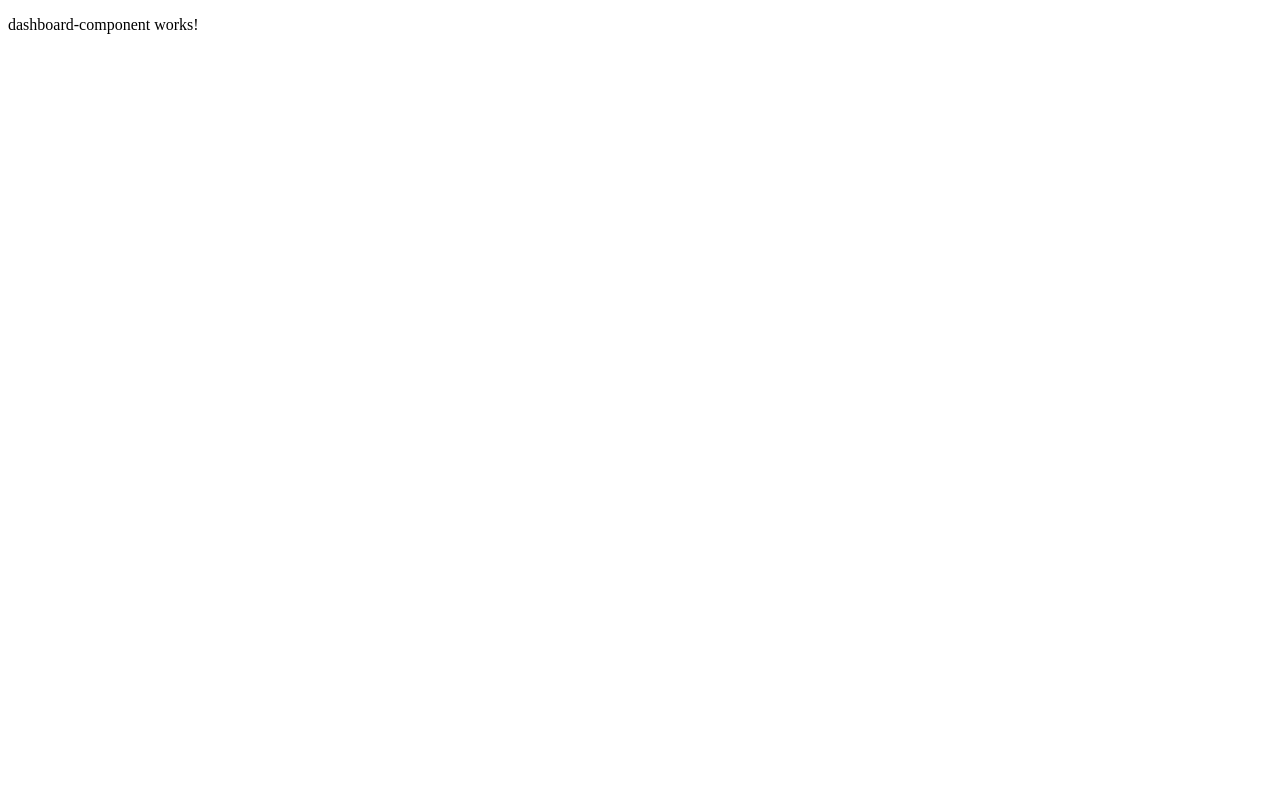
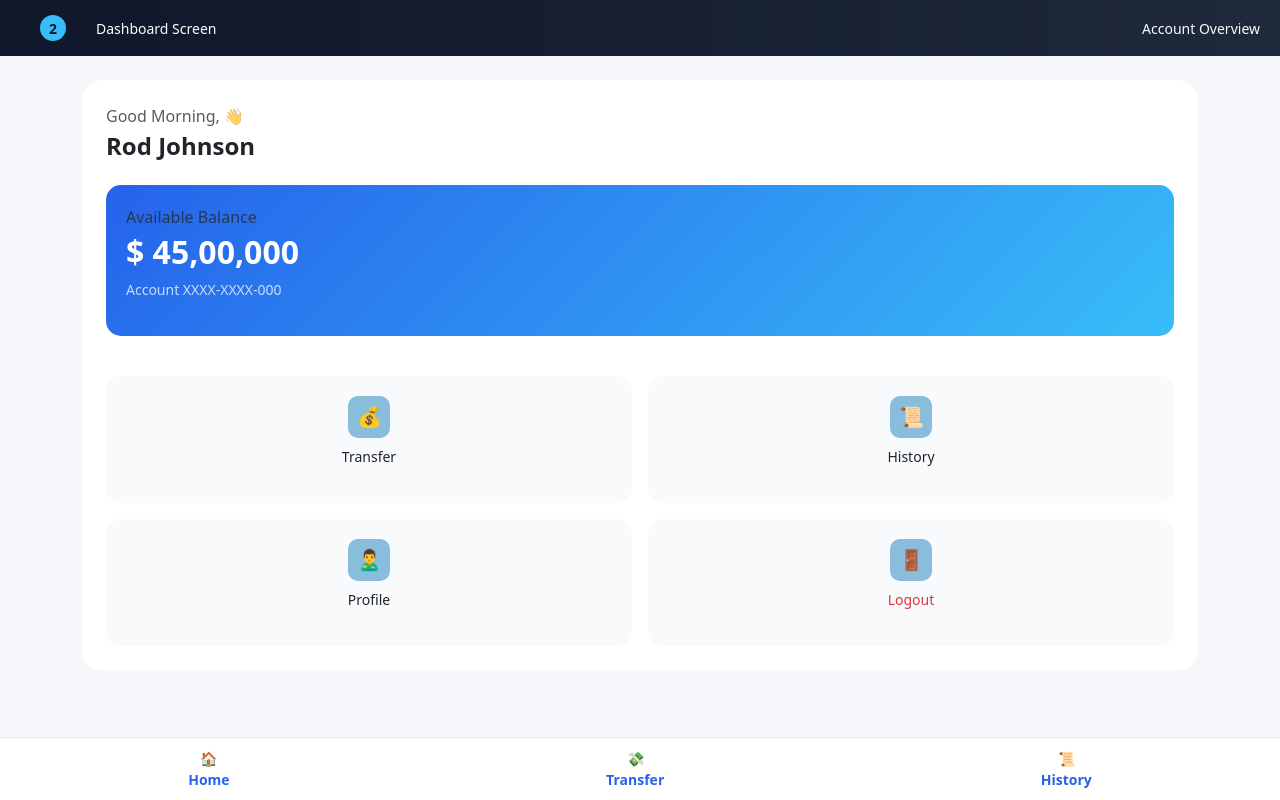
Before and after one commit to AnnThomas1211/MTS_Batch3, an Angular app in the folder frontend/mts-ui/: page / in a window 1280 px wide. Built offline with nearby package versions, Linux system fonts and the light colour scheme; no server answers.

Commit message:
Dashboard Added

```diff
--- a/frontend/mts-ui/angular.json
+++ b/frontend/mts-ui/angular.json
@@ -35,8 +35,12 @@
               }
             ],
             "styles": [
-              "src/styles.css"
+              "src/styles.css",
+				      "node_modules/bootstrap/dist/css/bootstrap.min.css"
             ],
+            "scripts" : [
+				      "node_modules/bootstrap/dist/js/bootstrap.min.js"
+			      ],
             "server": "src/main.server.ts",
             "outputMode": "server",
             "ssr": {
--- a/frontend/mts-ui/src/app/components/dashboard-component/dashboard-component.css
+++ b/frontend/mts-ui/src/app/components/dashboard-component/dashboard-component.css
@@ -0,0 +1,100 @@
+.dashboard-wrapper{
+  min-height: 100vh;
+  background: #f5f7fb;
+  padding-bottom: 80px;
+}
+
+.dashboard-header{
+  background: linear-gradient(90deg, #0f172a,#1e293b);
+  color: white;
+  padding: 15px 20px;
+  display: flex;
+  align-items: center;
+  font-size: 14px;
+}
+
+.step-badge{
+  background: #38bdf8;
+  color: #0f172a;
+  border-radius: 50%;
+  width: 26px;
+  height: 26px;
+  display: flex;
+  align-items: center;
+  justify-content: center;
+  font-weight: bold;
+  margin-right: 10px;
+  margin-left: 20px;
+}
+
+.header-title{
+  font-weight: 500;
+  padding-left: 20px;
+}
+
+.main-card{
+  border-radius: 20px;
+  border: none;
+}
+
+.balance-card{
+  background: linear-gradient(135deg, #2563eb, #38bdf8);
+  color: white;
+  padding: 20px;
+  border-radius: 15px;
+}
+
+.action-card{
+  background: #f8fafc;
+  padding: 20px 10px;
+  border-radius: 15px;
+  cursor: pointer;
+  transition: 02.s;
+  font-size: 22px;
+}
+
+.action-card p {
+  margin-top: 8px;
+  font-size: 14px;
+  font-weight: 500;
+}
+
+.action-card:hover{
+  background: #e5e7eb;
+}
+
+.bottom-nav{
+  position: fixed;
+  bottom: 0;
+  left: 0;
+  right: 0;
+  background: white;
+  display: flex;
+  justify-content: space-around;
+  padding: 10px 0;
+  border-top: 1px solid #e5e7eb;
+}
+
+.nav-item{
+  text-align: center;
+  font-size: 14px;
+  color: #64748b;
+}
+
+.nav-item.active {
+  color: #2563eb;
+  font-weight: 600;
+  cursor: pointer;
+}
+
+.icon-box{
+  width: 42px;
+  height: 42px;
+  background: #88bddb;
+  border-radius: 10px;
+  display: flex;
+  align-items: center;
+  justify-content: center;
+  margin: 0 auto 8px;
+  font-size: 20px;
+}
--- a/frontend/mts-ui/src/app/components/dashboard-component/dashboard-component.html
+++ b/frontend/mts-ui/src/app/components/dashboard-component/dashboard-component.html
@@ -1 +1,58 @@
-<p>dashboard-component works!</p>
+<div class="dashboard-wrapper">
+    <div class="dashboard-header">
+      <span class="step-badge">2</span>
+      <span class="header-title">Dashboard Screen</span>
+      <span class="ms-auto text-light">Account Overview</span>
+    </div>
+
+    <div class="container mt-4">
+      <div class="card main-card p-4">
+
+        <p class="text-muted mb-1">Good Morning, 👋</p>
+        <h4 class="fw-bold"> {{ account?.holderName || 'Rod Johnson'}}</h4>
+
+        <div class="balance-card mt-3">
+          <p class="text-muted mb-1">Available Balance</p>
+          <h2 class="fw-bold">$ {{account?.balance || '45,00,000'}}</h2>
+          <p class="small opacity-75"> Account XXXX-XXXX-000{{account?.id}}</p><p></p>
+        </div>
+
+        <div class="row g-3 mt-4 text-center">
+          <div class="col-6">
+            <div class="action-card bg" routerLink="/transfer">
+              <span class="icon-box">💰</span>
+              <p>Transfer</p>
+            </div>
+          </div>
+
+          <div class="col-6">
+            <div class="action-card" routerLink="/history">
+              <span class="icon-box">📜</span>
+              <p>History</p>
+            </div>
+          </div>
+
+          <div class="col-6">
+            <div class="action-card" routerLink="/">
+              <span class="icon-box">🙎‍♂️</span>
+              <p>Profile</p>
+            </div>
+          </div>
+
+          <div class="col-6">
+            <div class="action-card text-danger" routerLink="/transfer">
+              <span class="icon-box">🚪</span>
+              <p>Logout</p>
+            </div>
+          </div>
+
+      </div>
+    </div>
+
+    <div class="bottom-nav">
+      <div class="nav-item active" routerLink="/">🏠<br>Home</div>
+      <div class="nav-item active" routerLink="/transfer">💸<br>Transfer</div>
+      <div class="nav-item active" routerLink="/history">📜<br>History</div>
+    </div>
+
+</div>
--- a/frontend/mts-ui/src/app/components/dashboard-component/dashboard-component.ts
+++ b/frontend/mts-ui/src/app/components/dashboard-component/dashboard-component.ts
@@ -1,4 +1,6 @@
-import { Component } from '@angular/core';
+import { Component, OnInit } from '@angular/core';
+import { Account } from '../../models/account';
+import { AccountService } from '../../service/account-service';
 
 @Component({
   selector: 'app-dashboard-component',
@@ -6,6 +8,20 @@ import { Component } from '@angular/core';
   templateUrl: './dashboard-component.html',
   styleUrl: './dashboard-component.css',
 })
-export class DashboardComponent {
+export class DashboardComponent implements OnInit{
 
+  account? : Account;
+
+  constructor(private accountService : AccountService){}
+
+  ngOnInit(): void {
+    this.loadAccount();
+  }
+
+  loadAccount() {
+    // temp substitute accId
+    this.accountService.getAccount(3)
+    .subscribe(data => this.account = data);
+    console.log(this.account?.id);
+  }
 }
--- a/frontend/mts-ui/src/app/components/history-component/history-component.html
+++ b/frontend/mts-ui/src/app/components/history-component/history-component.html
@@ -1,93 +1 @@
-<div class="container-fluid p-0">
-  <!-- Header -->
-  <div class="bg-dark text-white p-3">
-    <div class="d-flex align-items-center">
-      <button class="btn btn-link text-white p-0 me-3" routerLink="/dashboard">
-        <i class="bi bi-arrow-left fs-5"></i>
-      </button>
-      <h5 class="mb-0">History Screen</h5>
-      <span class="ms-auto small">Transaction History</span>
-    </div>
-  </div>
-
-  <!-- Transaction List Header -->
-  <div class="bg-primary text-white p-3 d-flex align-items-center">
-    <i class="bi bi-clock-history me-2"></i>
-    <span>Transaction History</span>
-  </div>
-
-  <!-- Transactions -->
-  <div class="transaction-list">
-    <div *ngIf="transactionDisplay.length === 0" class="text-center py-5 text-muted">
-      <i class="bi bi-inbox fs-1 d-block mb-3"></i>
-      <p>No transactions found</p>
-    </div>
-
-    <div *ngFor="let transaction of transactionDisplay; let i = index"
-         class="transaction-item p-3 border-bottom">
-      <div class="d-flex justify-content-between align-items-start">
-        <!-- Left Side: Icon and Details -->
-        <div class="d-flex align-items-start flex-grow-1">
-          <!-- Icon -->
-          <div class="transaction-icon me-3">
-            <div class="rounded-circle d-flex align-items-center justify-content-center"
-                 [ngClass]="transaction.isSender ? 'bg-danger-subtle' : 'bg-success-subtle'"
-                 style="width: 40px; height: 40px;">
-              <i class="bi fs-5"
-                 [ngClass]="transaction.isSender ? 'bi-arrow-up-right text-danger' : 'bi-arrow-down-left text-success'"></i>
-            </div>
-          </div>
-
-          <!-- Transaction Details -->
-          <div class="flex-grow-1">
-            <div class="fw-semibold mb-1">
-              {{ transaction.isSender ? 'Transfer to' : 'Received from' }} {{ transaction.name }}
-            </div>
-            <div class="small text-muted">
-              {{ transaction.time | date: 'MMM dd, yyyy | hh:mm a' }}
-            </div>
-            <div class="mt-1">
-              <span class="badge rounded-pill"
-                    [ngClass]="{
-                      'bg-success': transaction.status?.toLowerCase() === 'success' || transaction.status?.toLowerCase() === 'completed',
-                      'bg-warning text-dark': transaction.status?.toLowerCase() === 'pending',
-                      'bg-danger': transaction.status?.toLowerCase() === 'failed',
-                      'bg-secondary': transaction.status?.toLowerCase() !== 'success' &&
-                                      transaction.status?.toLowerCase() !== 'completed' &&
-                                      transaction.status?.toLowerCase() !== 'pending' &&
-                                      transaction.status?.toLowerCase() === 'failed'
-                    }">
-                {{ transaction.status }}
-              </span>
-            </div>
-          </div>
-        </div>
-
-        <!-- Right Side: Amount -->
-        <div class="text-end ms-3">
-          <div class="fw-bold fs-6" [ngClass]="getAmountClass(transaction.isSender)">
-            {{ formatAmount(transaction.amount, transaction.isSender) }}
-          </div>
-        </div>
-      </div>
-    </div>
-  </div>
-
-  <!-- Bottom Navigation -->
-  <div class="fixed-bottom bg-white border-top">
-    <div class="d-flex justify-content-around py-3">
-      <button class="btn btn-link text-muted text-decoration-none d-flex flex-column align-items-center">
-        <i class="bi bi-house-door fs-4"></i>
-        <small>Home</small>
-      </button>
-      <button class="btn btn-link text-success text-decoration-none d-flex flex-column align-items-center">
-        <i class="bi bi-clock-history fs-4"></i>
-        <small>History</small>
-      </button>
-      <button class="btn btn-link text-muted text-decoration-none d-flex flex-column align-items-center">
-        <i class="bi bi-gear fs-4"></i>
-        <small>Settings</small>
-      </button>
-    </div>
-  </div>
-</div>
+<p>History Component</p>
--- a/frontend/mts-ui/src/app/service/account-service.ts
+++ b/frontend/mts-ui/src/app/service/account-service.ts
@@ -11,19 +11,16 @@ export class AccountService {
   constructor(private http: HttpClient) {}
 
   getAccount(id: number) {
-    return this.http.get<Account>(`${URL}/${id}`)
+    return this.http.get<Account>(`${this.URL}/${id}`)
   }
 
   getAccountBalance(id: number) {
-    return this.http.get<number>(`${URL}/${id}/balance`)
+    return this.http.get<number>(`${this.URL}/${id}/balance`)
   }
 
   getAccountTransactions(id: number) {
     console.log(id);
-    let resp = this.http.get<TransactionLog[]>(`http://localhost:8080/api/v1/accounts/${id}/transactions`)
+    let resp = this.http.get<TransactionLog[]>(`${this.URL}/${id}/transactions`)
     return resp;
   }
-
-
-
 }
```
Also changed, not shown: 1 other file (tests, documents, lock files or other folders).
